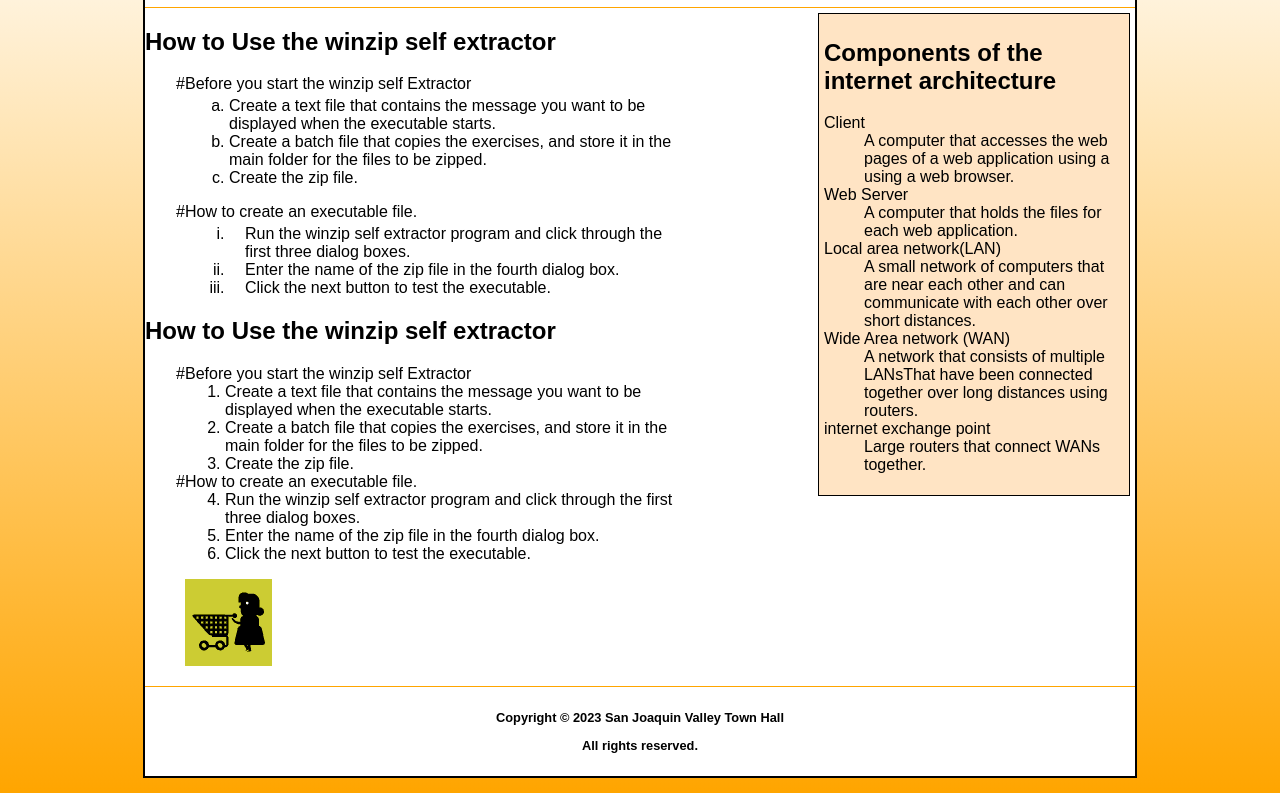
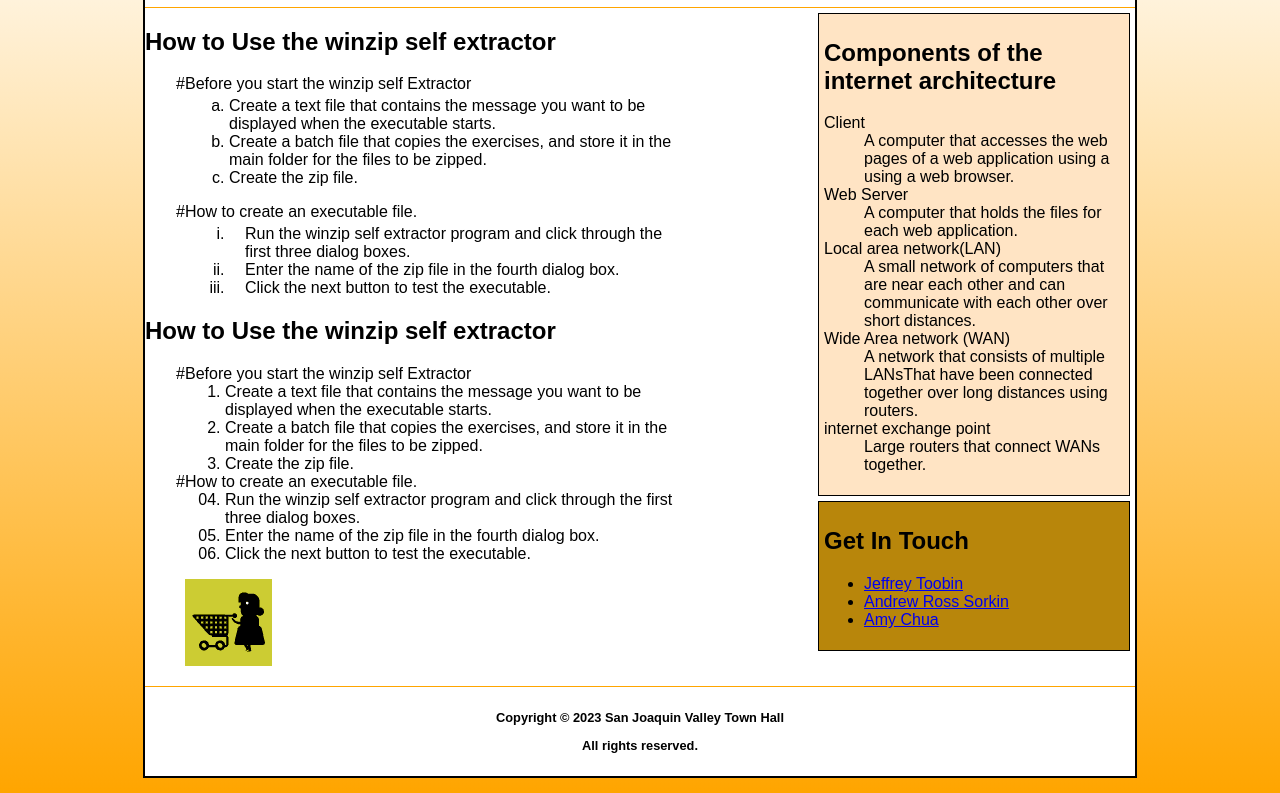
Before and after one commit to elgichuru/lists, a plain HTML site: page index.html in a window 1280 px wide. Shown: the part 131-924 px from the top of the page. Drawn offline with Linux system fonts and the light colour scheme.

Commit message:
second aside

```diff
--- a/index.html
+++ b/index.html
@@ -72,6 +72,14 @@
                     <dd>Large routers that connect WANs together.</dd>
                 </dl>
            </aside>
+           <aside class="aside">
+            <h2>Get In Touch</h2>
+            <ul>
+                <li><a href="toobin.html">Jeffrey Toobin</a></li>
+                <li><a href="sorkin.html">Andrew Ross Sorkin</a></li>
+                <li><a href="Chua.html">Amy Chua</a></li>
+            </ul>
+           </aside>
          <footer>
                 <p>Copyright &copy; 2023 San Joaquin Valley Town Hall</p>
                 <p>All rights reserved.</p></footer>
--- a/styles/main.css
+++ b/styles/main.css
@@ -60,5 +60,13 @@ ol.lower_roman li{
     padding-left: 1em;
 }
 ol.start{
-    list-style-type: decimal decimal-leading-zero;
+    list-style-type: decimal-leading-zero;
 }
+aside.aside{
+    float: right;
+    border: 1px solid black;
+    background-color: darkgoldenrod;
+}
+ul.aside li{
+    list-style-type:"#";
+}
```
